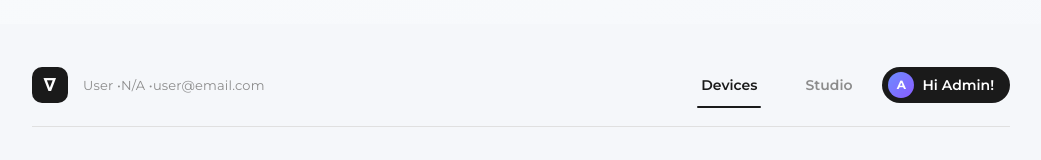
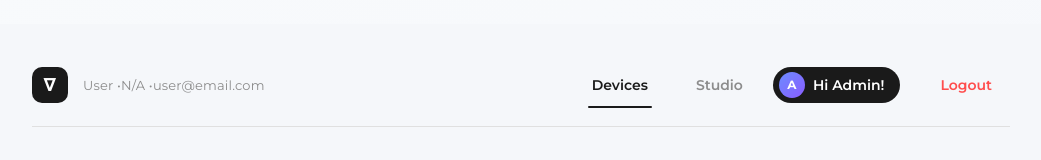
Before and after one commit to thejaison/VoltControl---PDU-Fleet-Management-System, a React (Vite) app in the folder frontendOfVolt/: page /admin/dashboard in a window 1280 px wide. Shown: the top 160 px of the page, without its empty margins (119-1160 px from the left). Built offline with nearby package versions, Linux system fonts and the light colour scheme; no server answers.

Commit message:
Logout feature

```diff
--- a/frontendOfVolt/src/component/AdminDashboard.jsx
+++ b/frontendOfVolt/src/component/AdminDashboard.jsx
@@ -298,6 +298,11 @@ const AdminDashboard = () => {
     navigate('/admin/import');
   };
 
+  const handleLogout = () => {
+    localStorage.removeItem('loggedInEmpId');
+    navigate('/login');
+  }
+
 
   return (
     <div style={styles.container}>
@@ -327,6 +332,14 @@ const AdminDashboard = () => {
               {userData.username ? userData.username.charAt(0).toUpperCase() : 'A'}
             </span>
             Hi {userData.username || 'Admin'}!
+          </button>
+
+          <button
+            className="dvc-nav-btn"
+            onClick={handleLogout}
+            style={styles.logoutButtonStyle}
+          >
+            Logout
           </button>
         </div>
       </header>
--- a/frontendOfVolt/src/component/UserDashboard.jsx
+++ b/frontendOfVolt/src/component/UserDashboard.jsx
@@ -29,7 +29,7 @@ const UserDashboard = () => {
     link.rel = 'stylesheet';
     document.head.appendChild(link);
 
-    if(location.state?.username) {
+    if (location.state?.username) {
       setUserData({
         username: location.state.username || '',
         joiningDate: location.state.joiningDate || '',
@@ -39,7 +39,7 @@ const UserDashboard = () => {
     }
 
     const empId = localStorage.getItem('loggedInEmpId');
-    if(!empId) {
+    if (!empId) {
       console.error("No employee identity tracked! Redirecting or handling default state.");
       return;
     }
@@ -47,7 +47,7 @@ const UserDashboard = () => {
     const fetchProfileData = async () => {
       try {
         const response = await fetch(`http://localhost:8080/api/users/${empId}`);
-        if(response.ok) {
+        if (response.ok) {
           const databaseUser = await response.json();
           setUserData({
             username: databaseUser.username || '',
--- a/frontendOfVolt/src/styles/DashboardStyles.js
+++ b/frontendOfVolt/src/styles/DashboardStyles.js
@@ -627,4 +627,9 @@ export const styles = {
     fontSize: '13px',
     fontWeight: 600,
   },
+  logoutButtonStyle: {
+    marginLeft: '10px',
+    cursor: 'pointer',
+    color: '#ff4d4d'
+  }
 };
```
Also changed, not shown: 1 other file (tests, documents, lock files or other folders).
